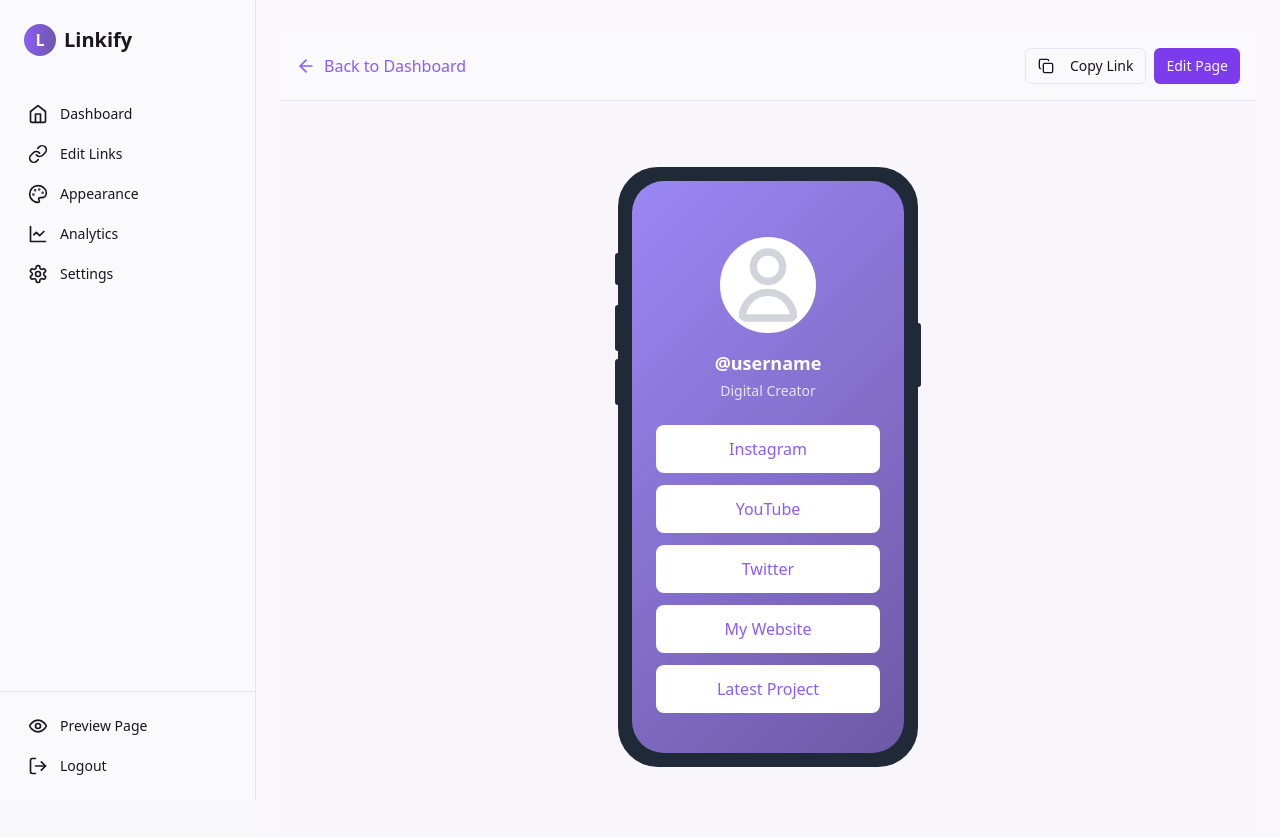
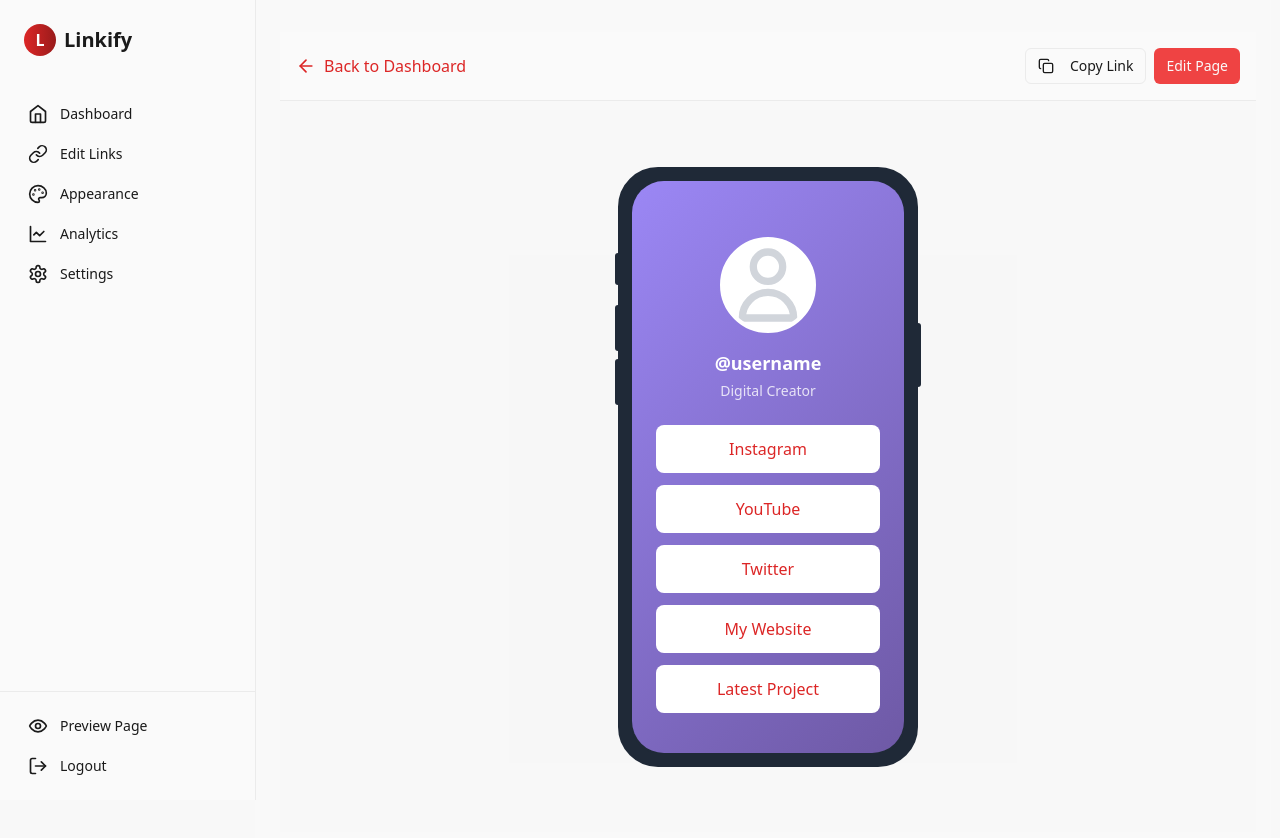
Before and after one commit to Venomanas/Recoddly, a React (Vite) app: page /dashboard/preview in a window 1280 px wide. Shown: the top 838 px of the page. Built offline with nearby package versions, Linux system fonts and the light colour scheme.

Commit message:
Refactor: Apply theme and remove section
- Removed "How It Works" section.
- Applied red and black theme.
- Fixed potential bugs.
- Added Google/Apple auth explanation.

```diff
--- a/src/components/AuthForm.tsx
+++ b/src/components/AuthForm.tsx
@@ -52,9 +52,12 @@ const AuthForm: React.FC<AuthFormProps> = ({ type }) => {
   const handleGoogleAuth = async () => {
     setLoading(true);
 
-    // Simulate Google authentication process
+    // In a real implementation, you would initialize Google OAuth here
     try {
+      console.log("Initiating Google authentication");
+      // This is where you would call the real Google OAuth API
       await new Promise(resolve => setTimeout(resolve, 1000));
+
       toast({
         title: "Google authentication successful",
         description: "You've been successfully authenticated with Google.",
@@ -74,9 +77,12 @@ const AuthForm: React.FC<AuthFormProps> = ({ type }) => {
   const handleAppleAuth = async () => {
     setLoading(true);
 
-    // Simulate Apple authentication process
+    // In a real implementation, you would initialize Apple OAuth here
     try {
+      console.log("Initiating Apple authentication");
+      // This is where you would call the real Apple OAuth API
       await new Promise(resolve => setTimeout(resolve, 1000));
+
       toast({
         title: "Apple authentication successful",
         description: "You've been successfully authenticated with Apple.",
@@ -152,7 +158,7 @@ const AuthForm: React.FC<AuthFormProps> = ({ type }) => {
           />
         </div>
 
-        <Button type="submit" className="w-full" disabled={loading}>
+        <Button type="submit" className="w-full bg-red-600 hover:bg-red-700" disabled={loading}>
           {loading ? 'Processing...' : type === 'login' ? 'Sign In' : 'Create Account'}
         </Button>
       </form>
@@ -169,7 +175,7 @@ const AuthForm: React.FC<AuthFormProps> = ({ type }) => {
       <div className="space-y-3">
         <Button
           variant="outline"
-          className="w-full flex items-center gap-2"
+          className="w-full flex items-center gap-2 border-red-600/30 hover:bg-red-50 hover:border-red-600"
           onClick={handleGoogleAuth}
           disabled={loading}
         >
@@ -185,7 +191,7 @@ const AuthForm: React.FC<AuthFormProps> = ({ type }) => {
 
         <Button
           variant="outline"
-          className="w-full flex items-center gap-2"
+          className="w-full flex items-center gap-2 border-red-600/30 hover:bg-red-50 hover:border-red-600"
           onClick={handleAppleAuth}
           disabled={loading}
         >
@@ -197,7 +203,7 @@ const AuthForm: React.FC<AuthFormProps> = ({ type }) => {
 
         <Button
           variant="outline"
-          className="w-full"
+          className="w-full border-red-600/30 hover:bg-red-50 hover:border-red-600"
           onClick={handleGuestAuth}
           disabled={loading}
         >
--- a/src/components/Hero.tsx
+++ b/src/components/Hero.tsx
@@ -9,7 +9,7 @@ const Hero = () => {
       {/* Background decoration */}
       <div className="absolute top-0 left-0 w-full h-full overflow-hidden z-0">
         <div className="absolute right-0 top-0 w-1/2 h-1/2 bg-accent/30 rounded-full blur-3xl -translate-y-1/2 translate-x-1/2"></div>
-        <div className="absolute bottom-0 left-0 w-1/2 h-1/2 bg-brand-purple/20 rounded-full blur-3xl translate-y-1/2 -translate-x-1/2"></div>
+        <div className="absolute bottom-0 left-0 w-1/2 h-1/2 bg-red-600/20 rounded-full blur-3xl translate-y-1/2 -translate-x-1/2"></div>
       </div>
 
       <div className="container max-w-7xl mx-auto px-6 relative z-10">
@@ -26,12 +26,12 @@ const Hero = () => {
             </p>
             <div className="flex flex-col sm:flex-row gap-4">
               <Link to="/signup">
-                <Button size="lg" className="w-full sm:w-auto">
+                <Button size="lg" className="w-full sm:w-auto bg-red-600 hover:bg-red-700">
                   Create Your Link Page
                 </Button>
               </Link>
               <Link to="/examples">
-                <Button variant="outline" size="lg" className="w-full sm:w-auto">
+                <Button variant="outline" size="lg" className="w-full sm:w-auto border-red-600 text-red-600 hover:bg-red-50">
                   See Examples
                 </Button>
               </Link>
@@ -44,7 +44,7 @@ const Hero = () => {
               <div className="rounded-[3rem] border-8 border-foreground/5 bg-background shadow-xl overflow-hidden">
                 <div className="relative aspect-[9/19.5]">
                   {/* Preview image of a profile page */}
-                  <div className="absolute inset-0 bg-gradient-to-br from-brand-purple/20 to-brand-darkPurple/40 flex flex-col items-center pt-12 px-4">
+                  <div className="absolute inset-0 bg-gradient-to-br from-red-600/20 to-black/40 flex flex-col items-center pt-12 px-4">
                     <div className="w-24 h-24 rounded-full bg-white shadow-lg mb-4"></div>
                     <div className="text-center mb-6">
                       <h3 className="font-bold text-lg">@username</h3>
@@ -65,7 +65,7 @@ const Hero = () => {
 
               {/* Decorative elements */}
               <div className="absolute -right-4 -bottom-4 w-32 h-32 bg-accent rounded-full blur-xl opacity-50"></div>
-              <div className="absolute -left-4 -top-4 w-32 h-32 bg-brand-purple/30 rounded-full blur-xl opacity-50"></div>
+              <div className="absolute -left-4 -top-4 w-32 h-32 bg-red-600/30 rounded-full blur-xl opacity-50"></div>
             </div>
           </div>
         </div>
--- a/src/components/NavBar.tsx
+++ b/src/components/NavBar.tsx
@@ -8,7 +8,7 @@ const NavBar = () => {
     <header className="w-full py-4 px-6 border-b bg-background/95 backdrop-blur sticky top-0 z-10">
       <div className="container max-w-7xl mx-auto flex items-center justify-between">
         <Link to="/" className="flex items-center gap-2">
-          <div className="h-8 w-8 rounded-full bg-gradient-to-r from-brand-purple to-brand-darkPurple flex items-center justify-center text-white font-bold">
+          <div className="h-8 w-8 rounded-full bg-gradient-to-r from-red-600 to-red-800 flex items-center justify-center text-white font-bold">
             L
           </div>
           <span className="text-xl font-semibold">Linkify</span>
@@ -28,10 +28,10 @@ const NavBar = () => {
 
         <div className="flex items-center gap-4">
           <Link to="/login">
-            <Button variant="outline">Login</Button>
+            <Button variant="outline" className="border-red-600/30 text-red-600 hover:bg-red-50 hover:border-red-600">Login</Button>
           </Link>
           <Link to="/signup">
-            <Button>Get Started</Button>
+            <Button className="bg-red-600 hover:bg-red-700">Get Started</Button>
           </Link>
         </div>
       </div>
--- a/src/index.css
+++ b/src/index.css
@@ -5,83 +5,83 @@
 
 @layer base {
   :root {
-    --background: 260 20% 98%;
-    --foreground: 260 10% 10%;
+    --background: 0 0% 98%;
+    --foreground: 0 0% 10%;
 
     --card: 0 0% 100%;
-    --card-foreground: 260 10% 10%;
+    --card-foreground: 0 0% 10%;
 
     --popover: 0 0% 100%;
-    --popover-foreground: 260 10% 10%;
+    --popover-foreground: 0 0% 10%;
 
-    --primary: 262 83% 58%;
-    --primary-foreground: 210 40% 98%;
+    --primary: 0 84% 60%;
+    --primary-foreground: 0 0% 98%;
 
-    --secondary: 260 30% 96%;
-    --secondary-foreground: 260 10% 10%;
+    --secondary: 0 0% 96%;
+    --secondary-foreground: 0 0% 10%;
 
-    --muted: 260 20% 96%;
-    --muted-foreground: 260 10% 40%;
+    --muted: 0 0% 96%;
+    --muted-foreground: 0 0% 40%;
 
-    --accent: 262 83% 92%;
-    --accent-foreground: 260 10% 10%;
+    --accent: 0 84% 92%;
+    --accent-foreground: 0 0% 10%;
 
-    --destructive: 0 84.2% 60.2%;
-    --destructive-foreground: 210 40% 98%;
+    --destructive: 0 84% 60%;
+    --destructive-foreground: 0 0% 98%;
 
-    --border: 260 30% 92%;
-    --input: 260 30% 92%;
-    --ring: 262 83% 58%;
+    --border: 0 0% 92%;
+    --input: 0 0% 92%;
+    --ring: 0 84% 60%;
 
     --radius: 0.5rem;
 
     --sidebar-background: 0 0% 98%;
-    --sidebar-foreground: 240 5.3% 26.1%;
-    --sidebar-primary: 240 5.9% 10%;
+    --sidebar-foreground: 0 5% 26%;
+    --sidebar-primary: 0 6% 10%;
     --sidebar-primary-foreground: 0 0% 98%;
-    --sidebar-accent: 240 4.8% 95.9%;
-    --sidebar-accent-foreground: 240 5.9% 10%;
-    --sidebar-border: 220 13% 91%;
-    --sidebar-ring: 262 83% 58%;
+    --sidebar-accent: 0 5% 96%;
+    --sidebar-accent-foreground: 0 6% 10%;
+    --sidebar-border: 0 13% 91%;
+    --sidebar-ring: 0 84% 60%;
   }
 
   .dark {
-    --background: 260 10% 10%;
-    --foreground: 260 20% 98%;
+    --background: 0 0% 10%;
+    --foreground: 0 0% 98%;
 
-    --card: 260 12% 12%;
-    --card-foreground: 260 20% 98%;
+    --card: 0 0% 12%;
+    --card-foreground: 0 0% 98%;
 
-    --popover: 260 12% 12%;
-    --popover-foreground: 260 20% 98%;
+    --popover: 0 0% 12%;
+    --popover-foreground: 0 0% 98%;
 
-    --primary: 262 83% 58%;
-    --primary-foreground: 210 40% 98%;
+    --primary: 0 84% 60%;
+    --primary-foreground: 0 0% 98%;
 
-    --secondary: 260 8% 18%;
-    --secondary-foreground: 260 20% 98%;
+    --secondary: 0 0% 18%;
+    --secondary-foreground: 0 0% 98%;
 
-    --muted: 260 8% 25%;
-    --muted-foreground: 260 10% 65%;
+    --muted: 0 0% 25%;
+    --muted-foreground: 0 0% 65%;
 
-    --accent: 262 83% 25%;
-    --accent-foreground: 260 20% 98%;
+    --accent: 0 84% 25%;
+    --accent-foreground: 0 0% 98%;
 
-    --destructive: 0 62.8% 30.6%;
-    --destructive-foreground: 210 40% 98%;
+    --destructive: 0 62% 30%;
+    --destructive-foreground: 0 0% 98%;
 
-    --border: 260 8% 25%;
-    --input: 260 8% 25%;
-    --ring: 262 83% 58%;
+    --border: 0 0% 25%;
+    --input: 0 0% 25%;
+    --ring: 0 84% 60%;
 
-    --sidebar-background: 260 12% 12%;
-    --sidebar-foreground: 240 4.8% 95.9%;
-    --sidebar-primary: 262 83% 58%;
+    --sidebar-background: 0 0% 12%;
+    --sidebar-foreground: 0 5% 96%;
+    --sidebar-primary: 0 84% 60%;
     --sidebar-primary-foreground: 0 0% 100%;
-    --sidebar-accent: 260 8% 18%;
-    --sidebar-accent-foreground: 240 4.8% 95.9%;
-    --sidebar-border: 260 8% 25%;
-    --sidebar-ring: 262 83% 58%;
+    --sidebar-accent: 0 0% 18%;
+    --sidebar-accent-foreground: 0 5% 96%;
+    --sidebar-border: 0 0% 25%;
+    --sidebar-ring: 0 84% 60%;
   }
 }
 
@@ -115,7 +115,7 @@
   }
 
   .gradient-text {
-    @apply bg-clip-text text-transparent bg-gradient-to-r from-brand-purple to-brand-darkPurple;
+    @apply bg-clip-text text-transparent bg-gradient-to-r from-red-600 to-red-800;
   }
 
   .animated-background {
--- a/tailwind.config.ts
+++ b/tailwind.config.ts
@@ -54,9 +54,9 @@ export default {
 					foreground: 'hsl(var(--card-foreground))'
 				},
 				brand: {
-					purple: '#8B5CF6',
-					lightPurple: '#E5DEFF',
-					darkPurple: '#6E59A5',
+					purple: '#dc2626',
+					lightPurple: '#fee2e2',
+					darkPurple: '#991b1b',
 					gray: '#8E9196',
 					dark: '#1A1F2C',
 				},
```
Also changed, not shown: src/pages/Index.tsx (+5 -45 lines).
